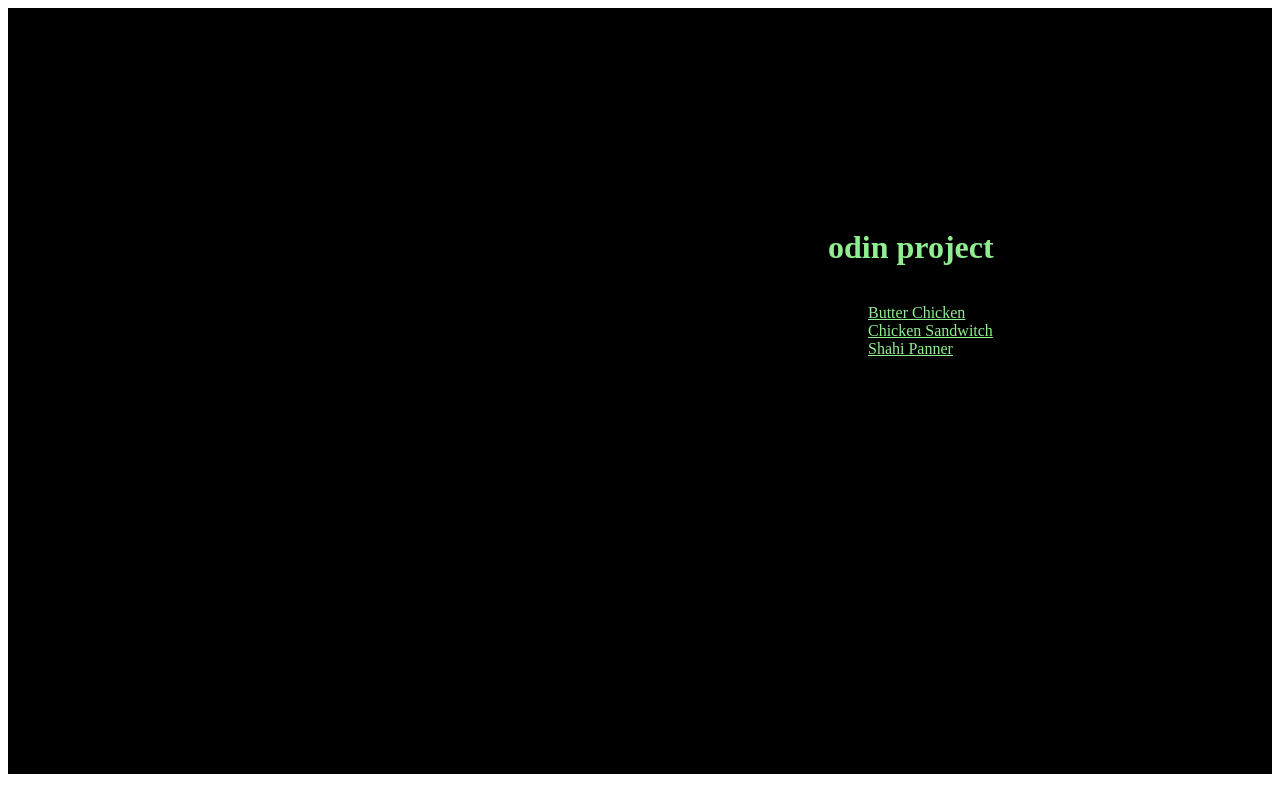
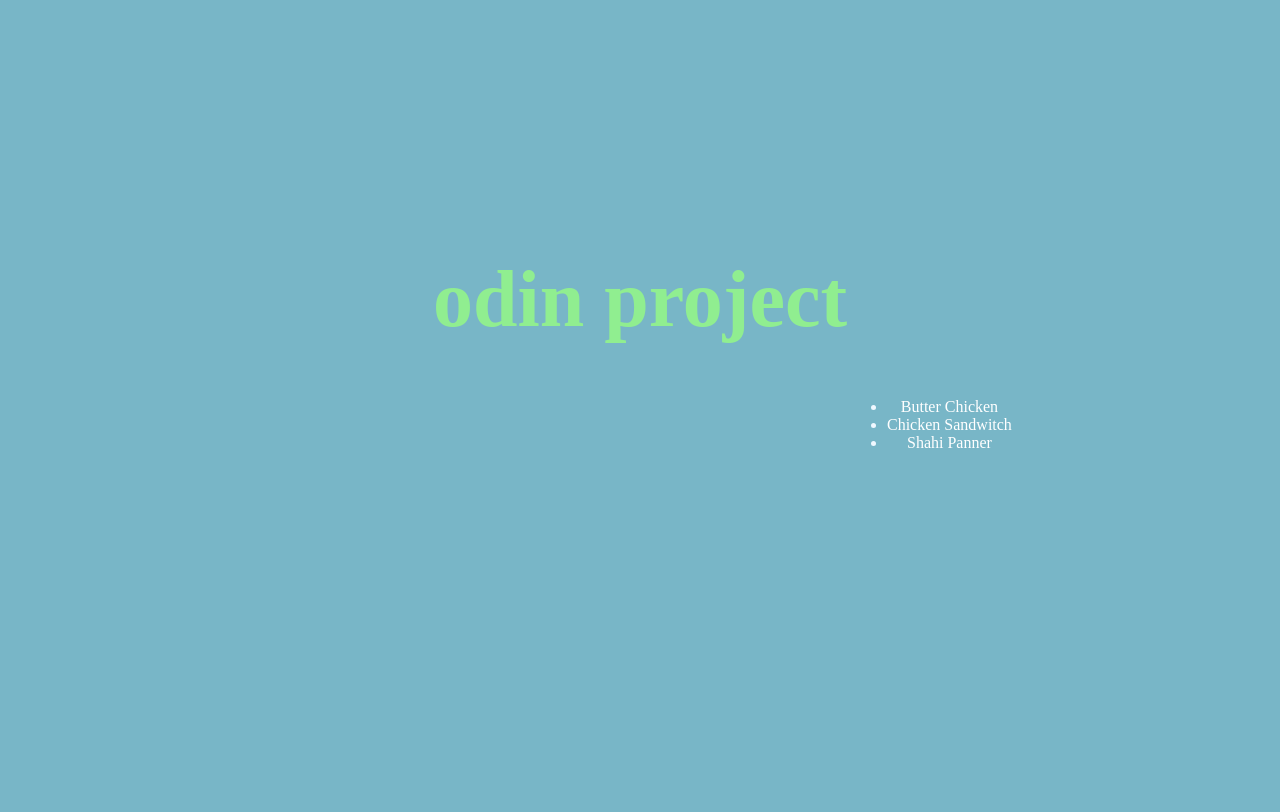
Before and after one commit to Taran-Grewal/odin-recipes, a plain HTML site: page index.html in a window 1280 px wide. Drawn offline with Linux system fonts and the light colour scheme.

Commit message:
all the secret recipes of my house

```diff
--- a/index.css
+++ b/index.css
@@ -1,10 +1,18 @@
-h1 {
-    color: lightgreen;
-    font: size 100px;;
+body{
+    margin: 0px;
+
+
+}
+    h1 {
+    color: #90ee90;
+    font-size: 80px;
     font-weight: bold;
     display:inline-block;
+    text-align: center
 
-    margin-left: 620px;
+
+
+
 
 
 
@@ -15,20 +23,35 @@ h1 {
 
 
 }
+ul{
+    color: aliceblue;
+    padding: 0%;
+    width: fit-content;
+    margin: 0%;
+    margin-left: 687px;
+
+
+
+
+
+}
 li a{
-    color:lightgreen;
+    color:hsl(0, 0%, 100%);
 
 
     font-weight: lighter;
     display:inline-block;
     align-content: center;
-    margin-left: 620px;
+
+    text-decoration: none;
+
 
 
 }
 .recipe-card{
-    background-color: black;
+    background-color: rgb(120, 182, 199);
     padding: 200px;
     display:  block;
     padding-bottom: 400px;
+    text-align: center;
 }
```
